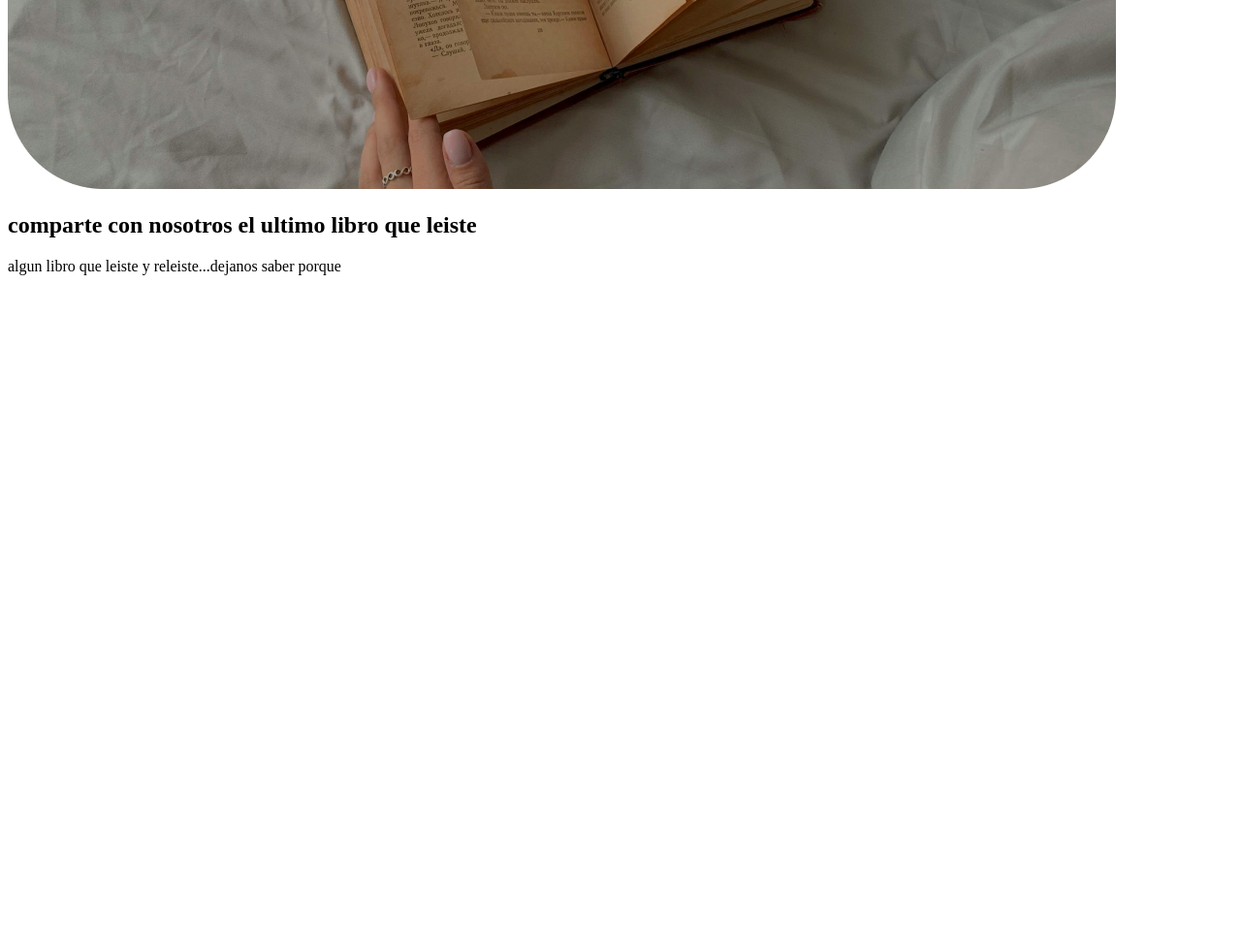
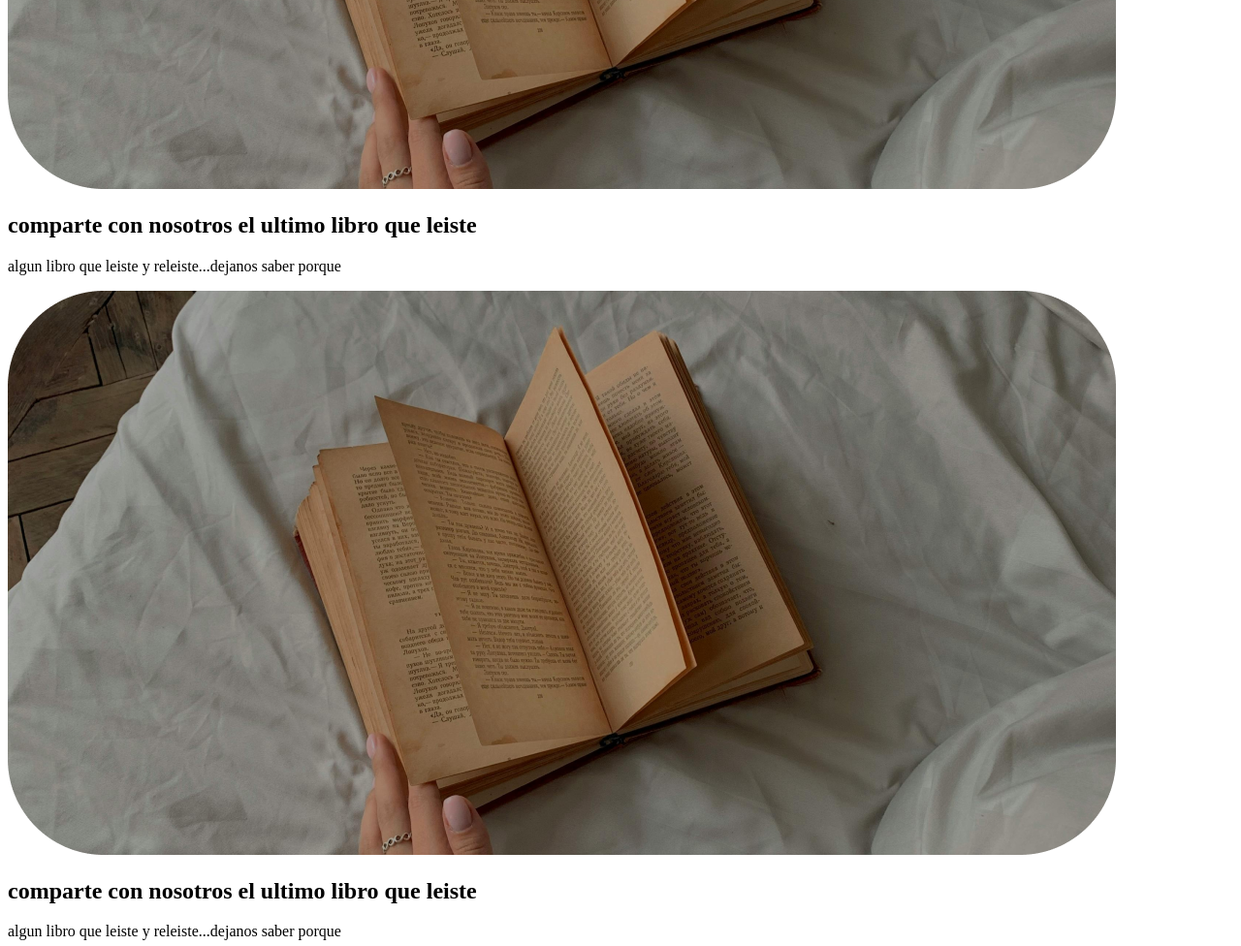
Before and after one commit to HalimehAbdel/PROYECTO1, a plain HTML site: page index.html in a window 1280 px wide. Shown: the part 1284-2260 px from the top of the page at 97% size. Before the commit the page ends 1584 px from the top, so only its background shows below. Drawn offline with Linux system fonts and the light colour scheme.

Commit message:
cree la tarjeta

```diff
--- a/index.html
+++ b/index.html
@@ -1,10 +1,12 @@
 <!DOCTYPE html>
 <html lang="en">
+
 <head>
     <meta charset="UTF-8">
     <meta name="viewport" content="width=device-width, initial-scale=1.0">
     <title>Document</title>
 </head>
+
 <body>
 
 
@@ -27,18 +29,35 @@
 
     <main>
         <section>
-            <img src="img (1).png" alt=""> <h1>no esperes mas , explora nuestra amplia seccion de libros</h1>
+            <img src="img (1).png" alt="">
+            <h1>no esperes mas , explora nuestra amplia seccion de libros</h1>
 
         </section>
-        <div>
-    <img src="/assets/img (2).png" alt="">
-        </div>
-        <h2>comparte con nosotros el ultimo libro que leiste</h2>
-        <p>algun libro que leiste y releiste...dejanos saber porque</p>
         <section>
 
+            <div>
+                <img src="/assets/img (2).png" alt="">
+                <h2>comparte con nosotros el ultimo libro que leiste</h2>
+                <p>algun libro que leiste y releiste...dejanos saber porque</p>
+            </div>
+            <div>
+                <img src="/assets/img (2).png" alt="">
+                <h2>comparte con nosotros el ultimo libro que leiste</h2>
+                <p>algun libro que leiste y releiste...dejanos saber porque</p>
+            </div>
+            <div>
+                <img src="/assets/img (2).png" alt="">
+                <h2>comparte con nosotros el ultimo libro que leiste</h2>
+                <p>algun libro que leiste y releiste...dejanos saber porque</p>
+            </div>
+            <div>
+                <img src="/assets/img (2).png" alt="">
+                <h2>comparte con nosotros el ultimo libro que leiste</h2>
+                <p>algun libro que leiste y releiste...dejanos saber porque</p>
+            </div>
 
         </section>
     </main>
 </body>
+
 </html>
```
